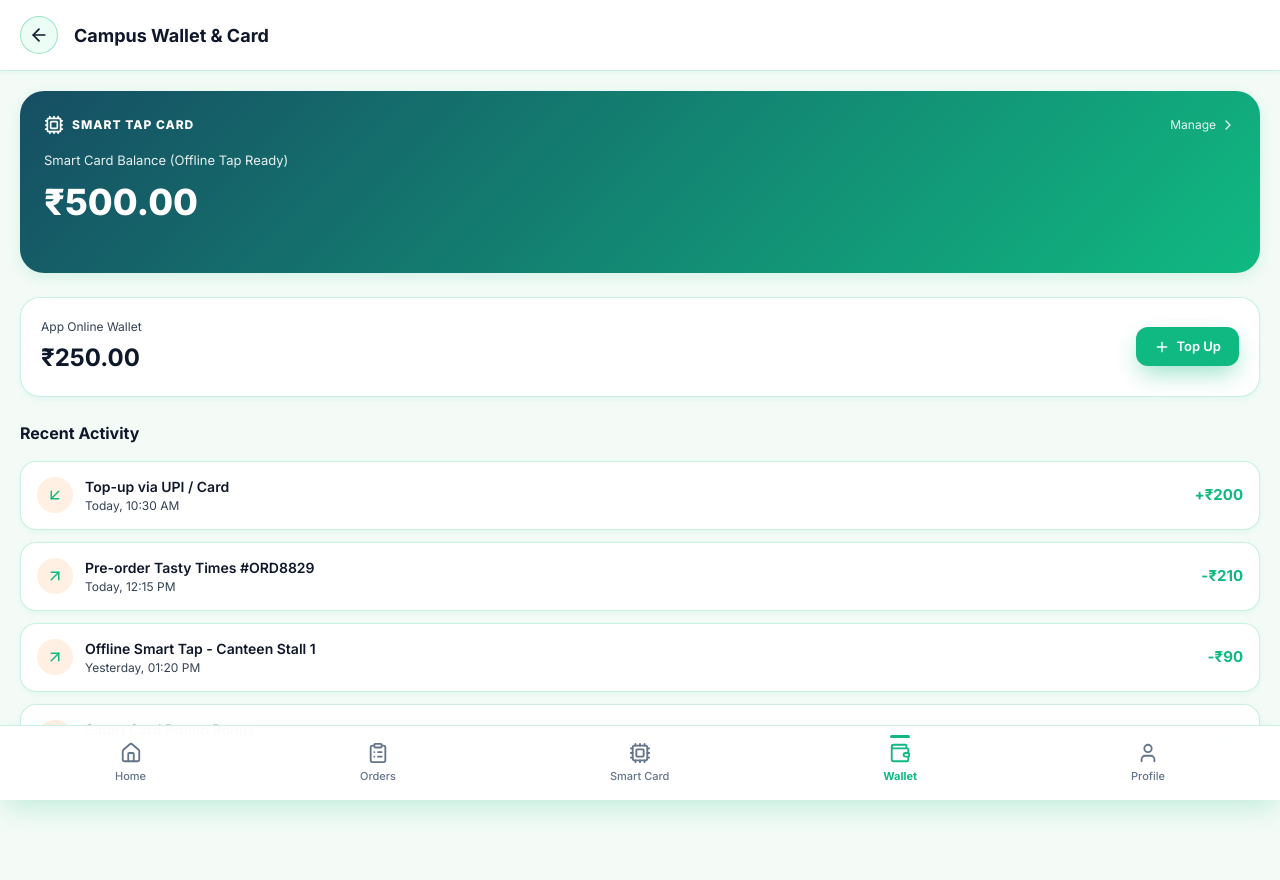
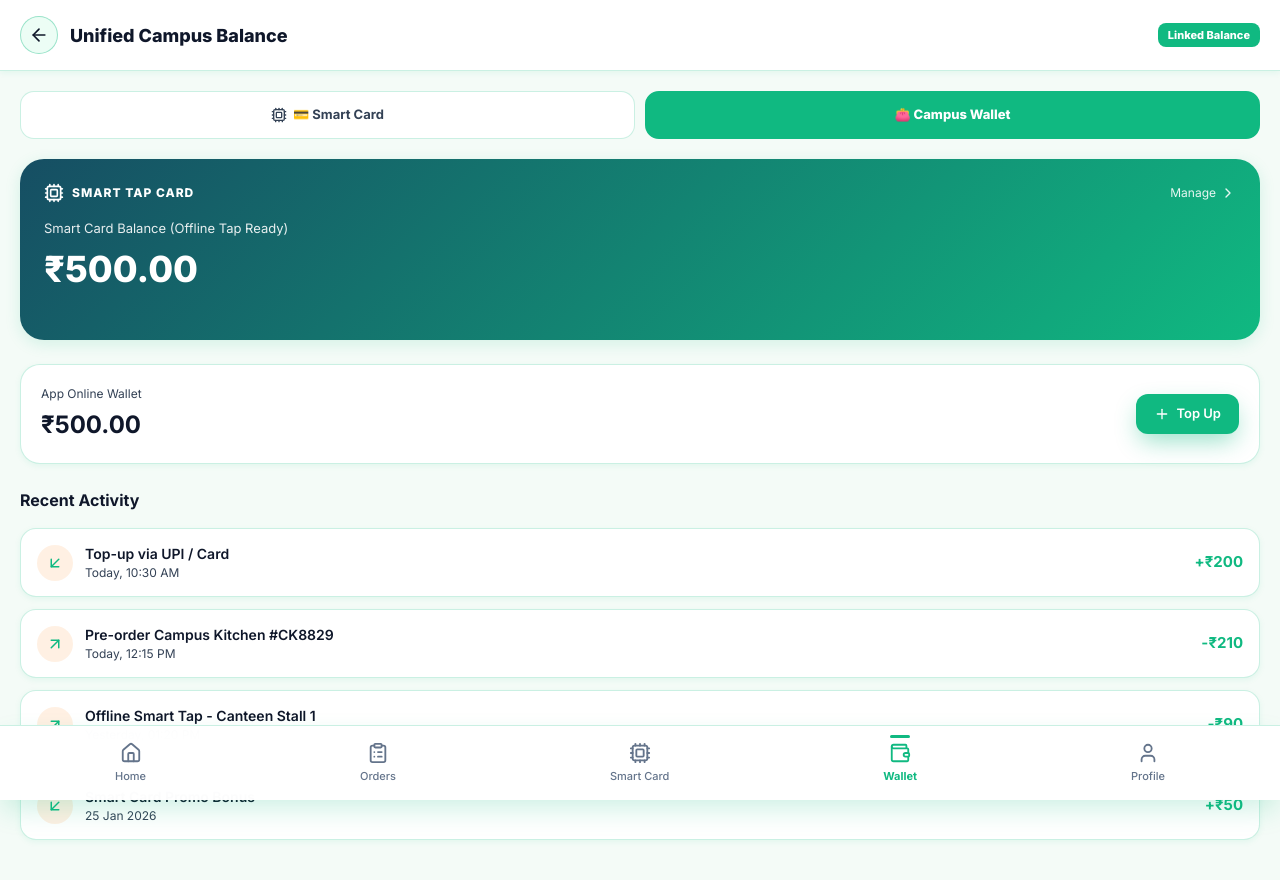
Before and after one commit to saifulhaq786/Elite-X-AI-food-preordering-app, a Next.js app: page /wallet in a window 1280 px wide. Shown: the top 880 px of the page. Built offline with nearby package versions, Linux system fonts and the light colour scheme; no server answers; sample sign-in values are in the browser's storage.

Commit message:
Fix vendor layout desktop sidebar overlaying issue and link Smart Card & Campus Wallet into a unified balance system

```diff
--- a/src/app/(student)/wallet/page.tsx
+++ b/src/app/(student)/wallet/page.tsx
@@ -12,12 +12,12 @@ export default function StudentWalletPage() {
   const [topUpModal, setTopUpModal] = useState(false);
   const [amount, setAmount] = useState('200');
 
-  const card = user?.smartCard || { cardId: 'CHOW-8942-9901', balance: 500, status: 'Active' };
-  const walletBalance = user?.walletBalance ?? 250;
+  const card = user?.smartCard || { cardId: 'EX-8942-9901', balance: 500, status: 'Active' };
+  const unifiedBalance = card.balance;
 
   const transactions = [
     { id: '1', title: 'Top-up via UPI / Card', date: 'Today, 10:30 AM', amount: 200, type: 'credit' },
-    { id: '2', title: 'Pre-order Tasty Times #ORD8829', date: 'Today, 12:15 PM', amount: 210, type: 'debit' },
+    { id: '2', title: 'Pre-order Campus Kitchen #CK8829', date: 'Today, 12:15 PM', amount: 210, type: 'debit' },
     { id: '3', title: 'Offline Smart Tap - Canteen Stall 1', date: 'Yesterday, 01:20 PM', amount: 90, type: 'debit' },
     { id: '4', title: 'Smart Card Promo Bonus', date: '25 Jan 2026', amount: 50, type: 'credit' },
   ];
@@ -47,11 +47,12 @@ export default function StudentWalletPage() {
         padding: '16px 20px',
         display: 'flex',
         alignItems: 'center',
-        gap: '16px',
+        justifyContent: 'space-between',
         backgroundColor: 'var(--bg-surface)',
         borderBottom: '1px solid var(--border-light)',
         boxShadow: 'var(--shadow-sm)'
       }}>
+        <div style={{ display: 'flex', alignItems: 'center', gap: '12px' }}>
           <button onClick={() => router.back()} style={{
             background: 'var(--bg-elevated)',
             border: '1px solid var(--border-medium)',
@@ -63,10 +64,55 @@ export default function StudentWalletPage() {
           }}>
             <ArrowLeft size={20} />
           </button>
-        <h1 style={{ fontSize: '18px', fontWeight: '700', margin: 0, color: 'var(--text-primary)' }}>Campus Wallet & Card</h1>
+          <h1 style={{ fontSize: '18px', fontWeight: '800', margin: 0, color: 'var(--text-primary)' }}>Unified Campus Balance</h1>
+        </div>
+
+        <span style={{ fontSize: '11px', backgroundColor: 'var(--primary)', color: '#FFF', fontWeight: '800', padding: '4px 10px', borderRadius: '8px' }}>
+          Linked Balance
+        </span>
       </header>
 
       <main style={{ padding: '20px' }}>
+        {/* Linked Navigation Tabs */}
+        <div style={{ display: 'grid', gridTemplateColumns: '1fr 1fr', gap: '10px', marginBottom: '20px' }}>
+          <button
+            onClick={() => router.push('/smart-card')}
+            style={{
+              padding: '12px',
+              borderRadius: '14px',
+              border: '1px solid var(--border-light)',
+              backgroundColor: 'var(--bg-surface)',
+              color: 'var(--text-secondary)',
+              fontWeight: '700',
+              fontSize: '13px',
+              cursor: 'pointer',
+              display: 'flex',
+              alignItems: 'center',
+              justifyContent: 'center',
+              gap: '6px',
+            }}
+          >
+            <Cpu size={16} /> 💳 Smart Card
+          </button>
+          <button
+            style={{
+              padding: '12px',
+              borderRadius: '14px',
+              border: '2px solid var(--primary)',
+              backgroundColor: 'var(--primary)',
+              color: '#FFF',
+              fontWeight: '800',
+              fontSize: '13px',
+              cursor: 'pointer',
+              display: 'flex',
+              alignItems: 'center',
+              justifyContent: 'center',
+              gap: '6px',
+            }}
+          >
+            👛 Campus Wallet
+          </button>
+        </div>
         {/* Smart Tap Card Banner Card */}
         <motion.div
           initial={{ opacity: 0, y: 20 }}
@@ -114,7 +160,7 @@ export default function StudentWalletPage() {
           <div style={{ display: 'flex', justifyContent: 'space-between', alignItems: 'center' }}>
             <div>
               <p style={{ margin: '0 0 4px', fontSize: '12px', color: 'var(--text-secondary)' }}>App Online Wallet</p>
-              <h3 style={{ margin: 0, fontSize: '24px', fontWeight: '700', color: 'var(--text-primary)' }}>₹{walletBalance.toFixed(2)}</h3>
+              <h3 style={{ margin: 0, fontSize: '24px', fontWeight: '700', color: 'var(--text-primary)' }}>₹{unifiedBalance.toFixed(2)}</h3>
             </div>
             <button
               onClick={() => setTopUpModal(true)}
--- a/src/app/globals.css
+++ b/src/app/globals.css
@@ -219,3 +219,36 @@ body {
   box-shadow: var(--shadow-lg);
   transform: translateY(-2px);
 }
+
+/* Vendor Dashboard Sidebar Overlaying Fix */
+@media (min-width: 768px) {
+  .desktop-sidebar {
+    display: block !important;
+    width: 260px !important;
+    position: fixed !important;
+    top: 0 !important;
+    left: 0 !important;
+    bottom: 0 !important;
+    z-index: 30 !important;
+  }
+  .dashboard-main-content {
+    margin-left: 260px !important;
+    width: calc(100% - 260px) !important;
+  }
+  .mobile-menu-btn {
+    display: none !important;
+  }
+}
+
+@media (max-width: 767px) {
+  .desktop-sidebar {
+    display: none !important;
+  }
+  .dashboard-main-content {
+    margin-left: 0 !important;
+    width: 100% !important;
+  }
+  .mobile-menu-btn {
+    display: flex !important;
+  }
+}
--- a/src/store/auth-store.ts
+++ b/src/store/auth-store.ts
@@ -37,13 +37,11 @@ interface AuthState {
   isAuthenticated: boolean;
   isLoading: boolean;
 
-  // Profile actions (backed by API)
   loadProfile: () => Promise<void>;
   updateProfile: (data: Partial<User>) => Promise<void>;
   setCollege: (college: string) => Promise<void>;
   clearUser: () => void;
 
-  // Smart Card actions (backed by API)
   topUpSmartCard: (amount: number) => Promise<void>;
   toggleCardFreeze: () => Promise<void>;
   setDailyLimit: (limit: number) => Promise<void>;
@@ -51,6 +49,7 @@ interface AuthState {
 }
 
 function profileToUser(profile: UserProfile): User {
+  const unifiedBalance = profile.smartCard?.balance ?? profile.walletBalance ?? 500;
   return {
     id: profile.id,
     name: profile.name,
@@ -60,16 +59,37 @@ function profileToUser(profile: UserProfile): User {
     avatar: profile.avatar,
     role: profile.role,
     orderCount: profile.orderCount,
-    walletBalance: profile.walletBalance,
-    smartCard: profile.smartCard,
+    walletBalance: unifiedBalance,
+    smartCard: {
+      ...profile.smartCard,
+      balance: unifiedBalance,
+    },
   };
 }
 
 export const useAuthStore = create<AuthState>()(
   persist(
     (set, get) => ({
-      user: null,
-      isAuthenticated: false,
+      user: {
+        id: 'u_101',
+        name: 'Saiful Haq',
+        email: 'saifulhaqff@gmail.com',
+        mobile: '+91 98765 43210',
+        college: 'Elite Tech Campus',
+        avatar: '',
+        role: 'student',
+        orderCount: 12,
+        walletBalance: 500,
+        smartCard: {
+          cardId: 'EX-8942-9901',
+          balance: 500,
+          isFrozen: false,
+          dailyLimit: 1000,
+          nfcToken: 'NFC-994102-EX',
+          lastTappedAt: new Date().toISOString(),
+        },
+      },
+      isAuthenticated: true,
       isLoading: false,
 
       loadProfile: async () => {
@@ -91,7 +111,6 @@ export const useAuthStore = create<AuthState>()(
         const state = get();
         if (!state.user) return;
 
-        // Optimistic update
         set({ user: { ...state.user, ...data } });
 
         try {
@@ -103,7 +122,7 @@ export const useAuthStore = create<AuthState>()(
 
           await updateUserProfile(apiData as Parameters<typeof updateUserProfile>[0]);
         } catch (error) {
-          set({ user: state.user }); // Revert
+          set({ user: state.user });
           console.error('Profile update failed:', error);
         }
       },
@@ -130,28 +149,29 @@ export const useAuthStore = create<AuthState>()(
         const state = get();
         if (!state.user) return;
 
-        // Optimistic update
-        const newBalance = state.user.smartCard.balance + amount;
+        const currentBal = state.user.smartCard?.balance ?? state.user.walletBalance ?? 500;
+        const newBalance = currentBal + amount;
+
         set({
           user: {
             ...state.user,
+            walletBalance: newBalance,
             smartCard: { ...state.user.smartCard, balance: newBalance },
           },
         });
 
         try {
           const result = await apiTopUp(amount);
-          // Update with server-confirmed balance
+          const confirmedBal = result.newBalance ?? newBalance;
           set({
             user: {
               ...get().user!,
-              smartCard: { ...get().user!.smartCard, balance: result.newBalance },
+              walletBalance: confirmedBal,
+              smartCard: { ...get().user!.smartCard, balance: confirmedBal },
             },
           });
         } catch (error) {
-          set({ user: state.user }); // Revert
-          console.error('Top-up failed:', error);
-          throw error;
+          console.error('Top-up API failed, using optimistic balance:', error);
         }
       },
 
@@ -176,7 +196,6 @@ export const useAuthStore = create<AuthState>()(
             },
           });
         } catch (error) {
-          set({ user: state.user }); // Revert
           console.error('Toggle freeze failed:', error);
         }
       },
@@ -195,7 +214,6 @@ export const useAuthStore = create<AuthState>()(
         try {
           await apiSetLimit(limit);
         } catch (error) {
-          set({ user: state.user }); // Revert
           console.error('Set daily limit failed:', error);
         }
       },
@@ -206,53 +224,36 @@ export const useAuthStore = create<AuthState>()(
           return false;
         }
 
-        // Optimistic update
+        const newBalance = Math.max(0, state.user.smartCard.balance - amount);
+
         set({
           user: {
             ...state.user,
+            walletBalance: newBalance,
             smartCard: {
               ...state.user.smartCard,
-              balance: state.user.smartCard.balance - amount,
+              balance: newBalance,
               lastTappedAt: new Date().toISOString(),
             },
           },
         });
 
         try {
-          const result = await apiDeduct(amount);
-          if (!result.success) {
-            set({ user: state.user }); // Revert
-            return false;
-          }
-          // Update with server balance
-          set({
-            user: {
-              ...get().user!,
-              smartCard: { ...get().user!.smartCard, balance: result.newBalance },
-            },
-          });
-          return true;
+          await apiDeduct(amount);
         } catch (error) {
-          set({ user: state.user }); // Revert
-          console.error('Deduction failed:', error);
-          return false;
+          console.error('Deduct API failed, using optimistic balance:', error);
         }
+
+        return true;
       },
     }),
     {
-      name: 'auth-storage-v4',
-      storage: createJSONStorage(() =>
-        typeof window !== 'undefined'
-          ? localStorage
-          : {
-              getItem: () => null,
-              setItem: () => {},
-              removeItem: () => {},
-              length: 0,
-              clear: () => {},
-              key: () => null,
-            }
-      ),
+      name: 'auth-storage',
+      storage: createJSONStorage(() => (typeof window !== 'undefined' ? localStorage : {
+        getItem: () => null,
+        setItem: () => {},
+        removeItem: () => {},
+      })),
     }
   )
 );
```
Also changed, not shown: src/app/(student)/smart-card/page.tsx (+41 -0 lines). Lines whose indentation alone changed are shown as unchanged.
